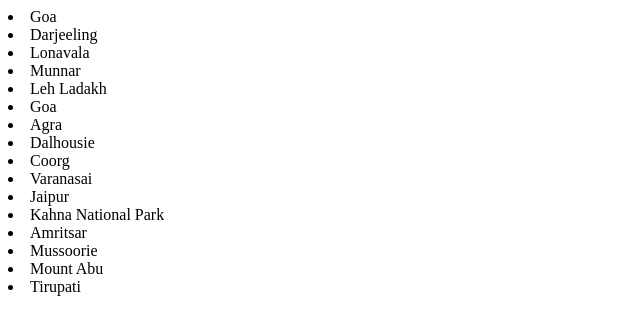
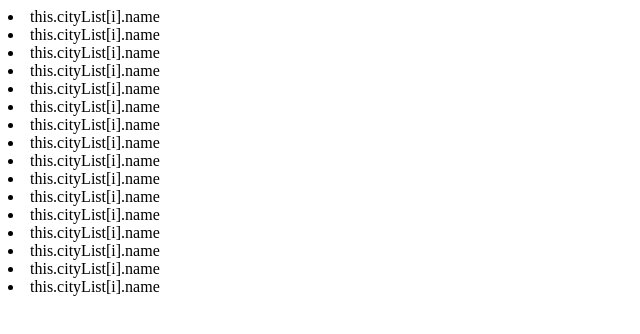
Before and after one commit to Amritanand25/React-Practice-Assignments---Holiday-List-React, a React app: page / in a window 1280 px wide. Shown: the top 334 px of the page, without its empty margins (0-640 px from the left). Built offline with nearby package versions, Linux system fonts and the light colour scheme.

Commit message:
commit
next commit

```diff
--- a/src/components/App.js
+++ b/src/components/App.js
@@ -36,12 +36,12 @@ class App extends Component {
     { name: 'Mount Abu', country: 'India' },
     { name: 'Tirupati', country: 'India' },
     ]
-
+    let j=0;
     for(let i=0; i<this.cityList.length;i++)
     {
       if(this.cityList[i].country === 'India')
       {
-        this.items.push(<li>{this.cityList[i].name}</li>);
+        this.items.push(<li key={`location${++j}`}>this.cityList[i].name</li>);
       }
     }
   }
```
